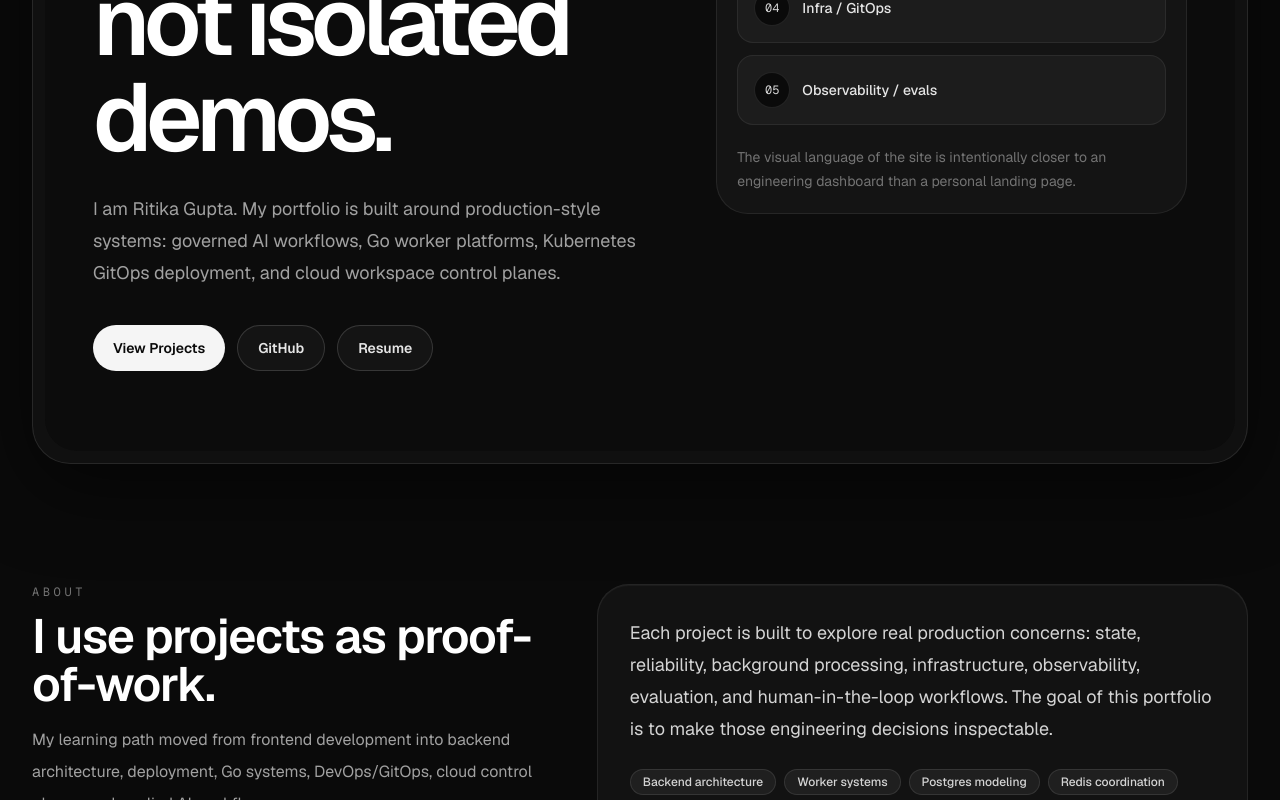
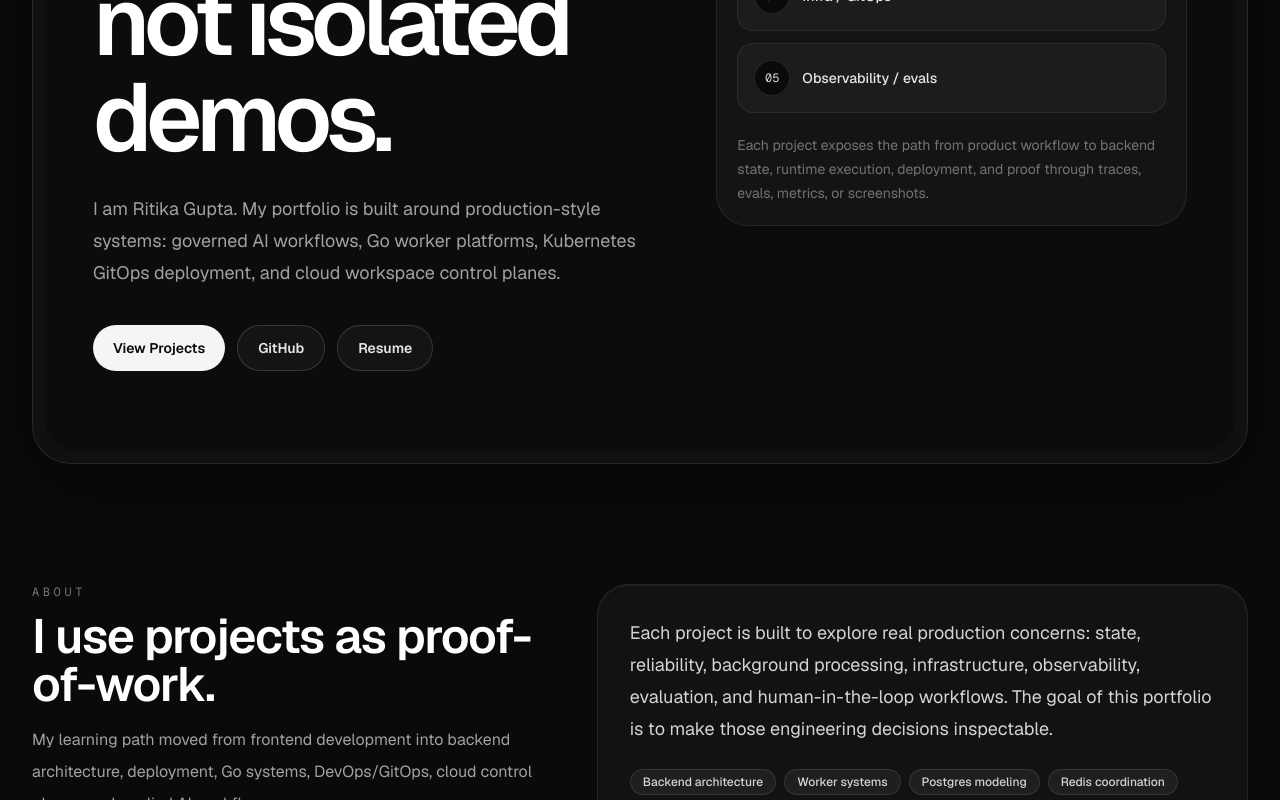
Before and after one commit to RitikaxG/ritikaxg-portfolio, a Next.js app: page / in a window 1280 px wide. Shown: the part 780-1580 px from the top of the page. Built offline with nearby package versions, Linux system fonts and the light colour scheme; no server answers.

Commit message:
fix: replace portfolio meta copy with visitor-facing copy

```diff
--- a/app/page.tsx
+++ b/app/page.tsx
@@ -87,7 +87,7 @@ export default function Home() {
                   ))}
                 </div>
                 <p className="mt-5 text-sm leading-6 text-neutral-500">
-                  The visual language of the site is intentionally closer to an engineering dashboard than a personal landing page.
+                  Each project exposes the path from product workflow to backend state, runtime execution, deployment, and proof through traces, evals, metrics, or screenshots.
                 </p>
               </div>
             </div>
@@ -183,13 +183,8 @@ export default function Home() {
             Target roles: {resumeConfig.targetRoles.join(" · ")}
           </h2>
           <p className="mt-5 max-w-3xl text-base leading-8 text-neutral-400">
-            The resume section is folded into the one-page portfolio so hiring context stays close to the project proof. The final PDF download will be enabled after the resume file is uploaded.
+            A concise snapshot of my backend, platform, and applied AI experience across ClaimFlow AI, RunState, and SpinUp.
           </p>
-          {!resumeConfig.isAvailable ? (
-            <p className="mt-4 max-w-3xl rounded-2xl border border-white/10 bg-neutral-950/60 p-4 text-sm leading-6 text-neutral-500">
-              {resumeConfig.note}
-            </p>
-          ) : null}
           <div className="mt-7 flex flex-wrap gap-3">
             {resumeConfig.isAvailable ? <Button href={resumeConfig.pdfPath} label="Download Resume" variant="primary" /> : null}
             <Button href="mailto:ritikag5533@gmail.com" label="Contact" variant={resumeConfig.isAvailable ? "secondary" : "primary"} />
```
